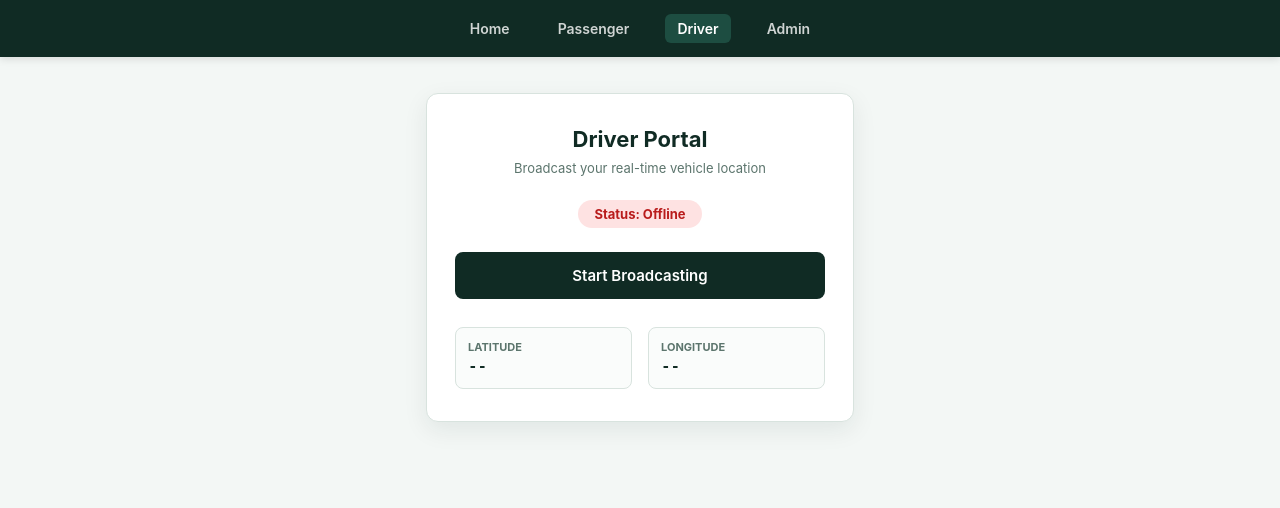
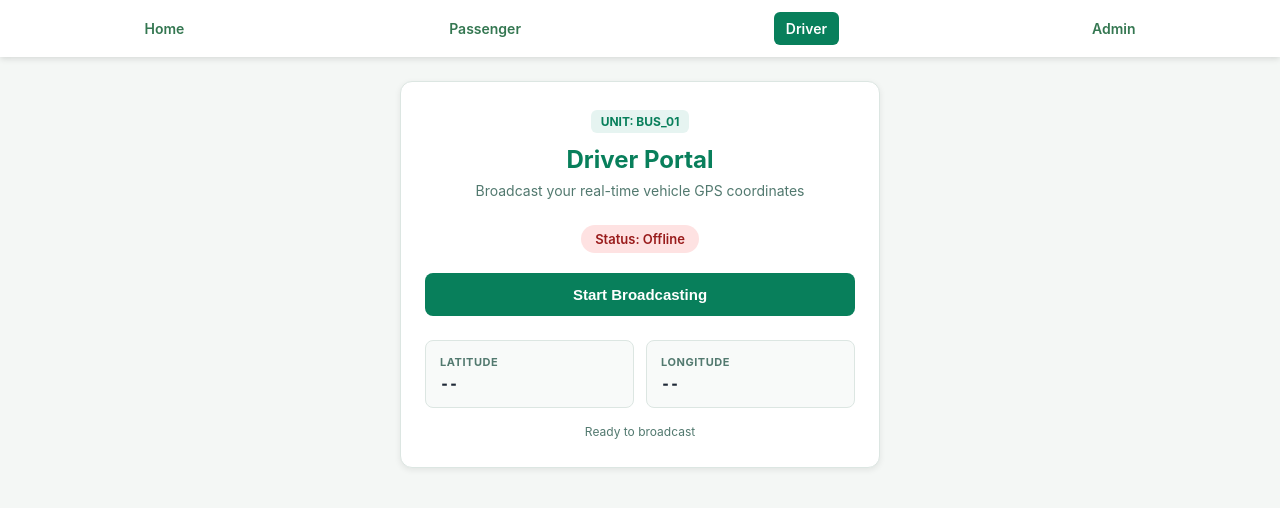
Before and after one commit to norozkhan02/GreenTrack-, a plain HTML site: page driver/index.html in a window 1280 px wide. Drawn offline with nearby package versions, Linux system fonts and the light colour scheme.

Commit message:
Update driver portal layout and styles
Refactor HTML structure and styles for driver portal.

```diff
--- a/driver/index.html
+++ b/driver/index.html
@@ -4,36 +4,233 @@
   <meta charset="UTF-8">
   <meta name="viewport" content="width=device-width, initial-scale=1.0">
   <title>GreenTrack | Driver Portal</title>
-    <!-- Load Supabase JS Client -->
   <script src="https://cdn.jsdelivr.net/npm/@supabase/supabase-js@2"></script>
   <style>
-        * { box-sizing: border-box; margin: 0; padding: 0; font-family: -apple-system, BlinkMacSystemFont, "Segoe UI", Roboto, sans-serif; }
-        body { background-color: #f3f7f5; color: #18332b; min-height: 100vh; display: flex; flex-direction: column; }
-        .nav-bar { background-color: #102b24; padding: 14px 20px; display: flex; justify-content: center; gap: 24px; box-shadow: 0 2px 8px rgba(0, 0, 0, 0.12); position: sticky; top: 0; z-index: 100; }
-        .nav-bar a { color: rgba(255, 255, 255, 0.8); text-decoration: none; font-weight: 600; font-size: 14px; padding: 6px 12px; border-radius: 6px; }
-        .nav-bar a:hover { color: #ffffff; background-color: rgba(255, 255, 255, 0.1); }
-        .nav-bar a.active { color: #ffffff; background-color: #1d4d41; }
-        .container { flex: 1; max-width: 460px; margin: 36px auto; padding: 0 16px; width: 100%; }
-        .card { background-color: #ffffff; padding: 32px 28px; border-radius: 12px; box-shadow: 0 8px 24px rgba(16, 43, 36, 0.08); border: 1px solid #d8e3de; text-align: center; }
-        h1 { font-size: 22px; color: #102b24; font-weight: 700; margin-bottom: 8px; }
-        p { color: #5c756d; font-size: 13px; margin-bottom: 24px; }
-        .status-badge { display: inline-flex; align-items: center; gap: 6px; padding: 6px 16px; border-radius: 999px; font-size: 13px; font-weight: 700; margin-bottom: 24px; }
-        .status-offline { background-color: #fee2e2; color: #b91c1c; }
-        .status-active { background-color: #dcfce7; color: #15803d; }
-        button { width: 100%; background-color: #102b24; color: #ffffff; border: none; padding: 14px; border-radius: 8px; font-size: 15px; font-weight: 600; cursor: pointer; transition: background-color 0.2s; }
-        button:hover { background-color: #1d4d41; }
-        button.active { background-color: #dc2626; }
-        button.active:hover { background-color: #b91c1c; }
-        .metrics { display: grid; grid-template-columns: 1fr 1fr; gap: 16px; margin-top: 28px; text-align: left; }
-        .metric-box { background: #fafcfb; border: 1px solid #d8e3de; border-radius: 8px; padding: 12px; }
-        .metric-label { font-size: 11px; color: #5c756d; text-transform: uppercase; font-weight: 700; margin-bottom: 4px; }
-        .metric-value { font-size: 16px; color: #102b24; font-weight: 600; font-family: monospace; }
-        .alert { padding: 12px; border-radius: 8px; margin-bottom: 20px; font-size: 13px; display: none; }
-        .alert-error { background-color: #fef2f2; color: #991b1b; border: 1px solid #fecaca; }
+    :root {
+      --primary: #087f5b;
+      --primary-hover: #066347;
+      --accent: #16a34a;
+      --bg-body: #f4f7f5;
+      --bg-card: #ffffff;
+      --text-main: #1f2937;
+      --text-muted: #52796f;
+      --border-color: #dce6e2;
+      --danger: #dc2626;
+      --danger-hover: #b91c1c;
+      --shadow: 0 2px 6px rgba(0, 0, 0, 0.08);
+      --radius: 12px;
+    }
+
+    * {
+      box-sizing: border-box;
+      margin: 0;
+      padding: 0;
+    }
+
+    body {
+      font-family: -apple-system, BlinkMacSystemFont, "Segoe UI", Roboto, Sans-serif;
+      background-color: var(--bg-body);
+      color: var(--text-main);
+      min-height: 100vh;
+      display: flex;
+      flex-direction: column;
+      padding-bottom: 32px;
+    }
+
+    /* Navigation Bar matching Home/Passenger/Admin */
+    .nav-bar {
+      background-color: #ffffff;
+      padding: 12px;
+      display: flex;
+      justify-content: space-around;
+      align-items: center;
+      box-shadow: 0 2px 6px rgba(0, 0, 0, 0.12);
+      position: sticky;
+      top: 0;
+      z-index: 100;
+    }
+
+    .nav-bar a {
+      color: #347751;
+      text-decoration: none;
+      font-weight: 600;
+      font-size: 14px;
+      padding: 8px 12px;
+      border-radius: 6px;
+      transition: all 0.2s ease;
+    }
+
+    .nav-bar a:hover {
+      background-color: #f0fdf4;
+    }
+
+    .nav-bar a.active {
+      background-color: var(--primary);
+      color: #ffffff;
+    }
+
+    /* Main Container */
+    .container {
+      width: 92%;
+      max-width: 480px;
+      margin: 24px auto;
+      padding: 0;
+    }
+
+    .card {
+      background: var(--bg-card);
+      border-radius: var(--radius);
+      padding: 28px 24px;
+      box-shadow: var(--shadow);
+      border: 1px solid var(--border-color);
+      text-align: center;
+    }
+
+    .header-group {
+      margin-bottom: 24px;
+    }
+
+    .header-group h1 {
+      font-size: 24px;
+      font-weight: 700;
+      color: var(--primary);
+      margin-bottom: 6px;
+    }
+
+    .header-group p {
+      font-size: 14px;
+      color: var(--text-muted);
+      line-height: 1.5;
+    }
+
+    .bus-tag {
+      display: inline-block;
+      background: #e6f4f1;
+      color: var(--primary);
+      padding: 4px 10px;
+      border-radius: 6px;
+      font-size: 12px;
+      font-weight: 700;
+      margin-bottom: 12px;
+    }
+
+    /* Status Badge */
+    .status-badge {
+      display: inline-flex;
+      align-items: center;
+      gap: 6px;
+      padding: 6px 14px;
+      border-radius: 20px;
+      font-size: 13px;
+      font-weight: 600;
+      margin-bottom: 20px;
+      transition: all 0.2s ease;
+    }
+
+    .status-offline {
+      background-color: #fee2e2;
+      color: #991b1b;
+    }
+
+    .status-active {
+      background-color: #dcfce7;
+      color: #166534;
+    }
+
+    /* Buttons */
+    .btn {
+      width: 100%;
+      padding: 13px 16px;
+      border: none;
+      border-radius: 8px;
+      font-size: 15px;
+      font-weight: 600;
+      cursor: pointer;
+      transition: background-color 0.2s ease, transform 0.1s ease;
+      display: flex;
+      justify-content: center;
+      align-items: center;
+      gap: 8px;
+    }
+
+    .btn:active {
+      transform: scale(0.99);
+    }
+
+    .btn-primary {
+      background-color: var(--primary);
+      color: #ffffff;
+    }
+
+    .btn-primary:hover {
+      background-color: var(--primary-hover);
+    }
+
+    .btn-danger {
+      background-color: var(--danger);
+      color: #ffffff;
+    }
+
+    .btn-danger:hover {
+      background-color: var(--danger-hover);
+    }
+
+    /* Metrics Grid */
+    .metrics {
+      display: grid;
+      grid-template-columns: 1fr 1fr;
+      gap: 12px;
+      margin-top: 24px;
+    }
+
+    .metric-box {
+      background: #f8faf9;
+      border: 1px solid var(--border-color);
+      border-radius: 8px;
+      padding: 14px;
+      text-align: left;
+    }
+
+    .metric-label {
+      font-size: 11px;
+      font-weight: 700;
+      text-transform: uppercase;
+      letter-spacing: 0.05em;
+      color: var(--text-muted);
+      margin-bottom: 6px;
+    }
+
+    .metric-value {
+      font-size: 15px;
+      font-weight: 700;
+      color: var(--text-main);
+      font-family: ui-monospace, SFMono-Regular, Menlo, Monaco, Consolas, monospace;
+    }
+
+    .last-sync {
+      margin-top: 16px;
+      font-size: 12px;
+      color: var(--text-muted);
+    }
+
+    /* Alerts */
+    .alert {
+      padding: 12px 14px;
+      border-radius: 8px;
+      font-size: 13px;
+      margin-bottom: 18px;
+      display: none;
+      line-height: 1.4;
+      text-align: left;
+      background-color: #fef2f2;
+      color: #991b1b;
+      border: 1px solid #fecaca;
+    }
   </style>
 </head>
 <body>
 
+  <!-- Top Navigation -->
   <nav class="nav-bar">
     <a href="../index.html">Home</a>
     <a href="../passenger/index.html">Passenger</a>
@@ -42,17 +239,18 @@
   </nav>
 
   <main class="container">
-        <div id="driver-alert" class="alert alert-error"></div>
+    <div id="driver-alert" class="alert" role="alert"></div>
 
     <div class="card">
+      <div class="header-group">
+        <span class="bus-tag">UNIT: BUS_01</span>
         <h1>Driver Portal</h1>
-            <p>Broadcast your real-time vehicle location</p>
-
-            <div>
-                <span id="statusBadge" class="status-badge status-offline">Status: Offline</span>
+        <p>Broadcast your real-time vehicle GPS coordinates</p>
       </div>
 
-            <button id="toggleBtn" onclick="toggleTracking()">Start Broadcasting</button>
+      <div id="statusBadge" class="status-badge status-offline">Status: Offline</div>
+
+      <button id="toggleBtn" class="btn btn-primary" onclick="toggleTracking()">Start Broadcasting</button>
 
       <div class="metrics">
         <div class="metric-box">
@@ -64,42 +262,46 @@
           <div id="lngVal" class="metric-value">--</div>
         </div>
       </div>
+
+      <div id="lastSync" class="last-sync">Ready to broadcast</div>
     </div>
   </main>
 
   <script>
-        const SUPABASE_URL = 'https://uywbfrkefjbukymgfpvb.supabase.co';
-        const SUPABASE_ANON_KEY = 'sb_publishable_QwNjqYNgr8yTWuZVt9bYyw_Y-aWvJ_J';
-        const supabase = window.supabase.createClient(SUPABASE_URL, SUPABASE_ANON_KEY);
+    const SUPABASE_URL = 'https://upehvfnfjmhyogfpadnk.supabase.co';
+    const SUPABASE_ANON_KEY = 'sb_publishable_bAFbJ5p7MyT0eZ0tMrY25w_aN5c_7_2';
+    const supabaseClient = window.supabase.createClient(SUPABASE_URL, SUPABASE_ANON_KEY);
 
     let watchId = null;
-        const BUS_ID = 'GT-001';
+    const BUS_ID = 'BUS_01';
 
-        function showErr(msg) {
+    function showAlert(msg) {
       const el = document.getElementById('driver-alert');
       el.textContent = msg;
       el.style.display = 'block';
     }
 
-        function clearErr() {
-            document.getElementById('driver-alert').style.display = 'none';
+    function clearAlert() {
+      const el = document.getElementById('driver-alert');
+      el.style.display = 'none';
     }
 
-        async function toggleTracking() {
-            clearErr();
+    function toggleTracking() {
+      clearAlert();
       const btn = document.getElementById('toggleBtn');
       const badge = document.getElementById('statusBadge');
 
       if (watchId === null) {
-                if (!("geolocation" in navigator)) {
-                    showErr("Geolocation is not supported by your browser.");
+        if (!('geolocation' in navigator)) {
+          showAlert('Geolocation is not supported by your browser.');
           return;
         }
 
-                badge.className = "status-badge status-active";
-                badge.textContent = "Status: Broadcasting Live";
-                btn.textContent = "Stop Broadcasting";
-                btn.className = "active";
+        badge.className = 'status-badge status-active';
+        badge.textContent = 'Status: Broadcasting Live';
+        btn.className = 'btn btn-danger';
+        btn.textContent = 'Stop Broadcasting';
+        document.getElementById('lastSync').textContent = 'Acquiring GPS lock...';
 
         const geoOptions = {
           enableHighAccuracy: true,
@@ -107,19 +309,22 @@
           maximumAge: 0
         };
 
-                watchId = navigator.geolocation.watchPosition(updatePosition, handleGeoError, geoOptions);
+        watchId = navigator.geolocation.watchPosition(
+          updatePosition,
+          handleError,
+          geoOptions
+        );
       } else {
-                if (watchId !== null) {
         navigator.geolocation.clearWatch(watchId);
         watchId = null;
-                }
 
-                badge.className = "status-badge status-offline";
-                badge.textContent = "Status: Offline";
-                btn.textContent = "Start Broadcasting";
-                btn.className = "";
-                document.getElementById('latVal').textContent = "--";
-                document.getElementById('lngVal').textContent = "--";
+        badge.className = 'status-badge status-offline';
+        badge.textContent = 'Status: Offline';
+        btn.className = 'btn btn-primary';
+        btn.textContent = 'Start Broadcasting';
+        document.getElementById('latVal').textContent = '--';
+        document.getElementById('lngVal').textContent = '--';
+        document.getElementById('lastSync').textContent = 'Broadcast stopped';
       }
     }
 
@@ -131,7 +336,7 @@
       document.getElementById('lngVal').textContent = lng.toFixed(6);
 
       try {
-                const { error } = await supabase
+        const { error } = await supabaseClient
           .from('bus_locations')
           .upsert({
             bus_id: BUS_ID,
@@ -141,15 +346,19 @@
           }, { onConflict: 'bus_id' });
 
         if (error) throw error;
+
+        clearAlert();
+        const now = new Date().toLocaleTimeString();
+        document.getElementById('lastSync').textContent = `Last synced: ${now}`;
       } catch (err) {
-                console.error("Supabase update error:", err.message);
-                showErr("Sync error: " + err.message);
+        console.error('Supabase update error:', err.message);
+        showAlert('Sync error: ' + err.message);
       }
     }
 
-        function handleGeoError(error) {
-            console.warn(`Geolocation error (${error.code}): ${error.message}`);
-            showErr("GPS error: " + error.message);
+    function handleError(err) {
+      console.warn('Geolocation warning:', err.message);
+      showAlert('GPS Error: ' + err.message);
     }
   </script>
 </body>
```
Lines whose indentation alone changed are shown as unchanged.
